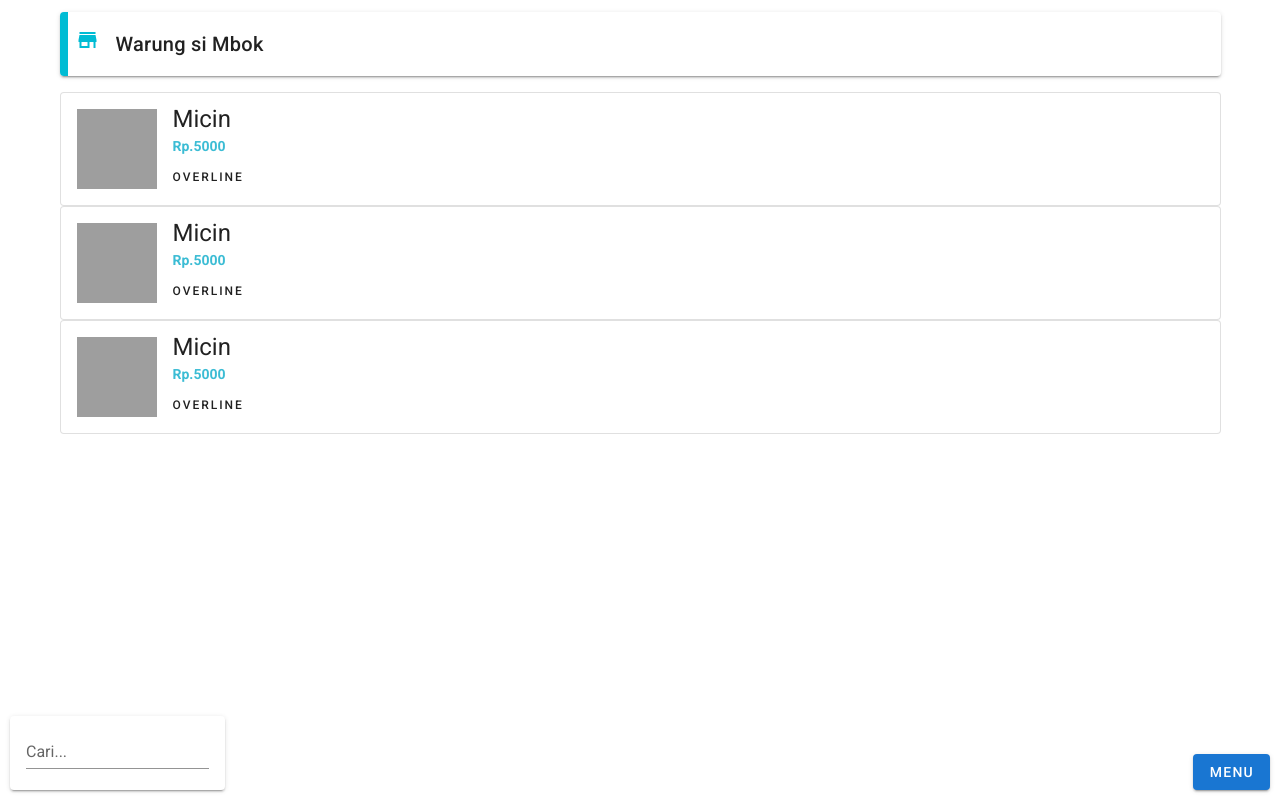
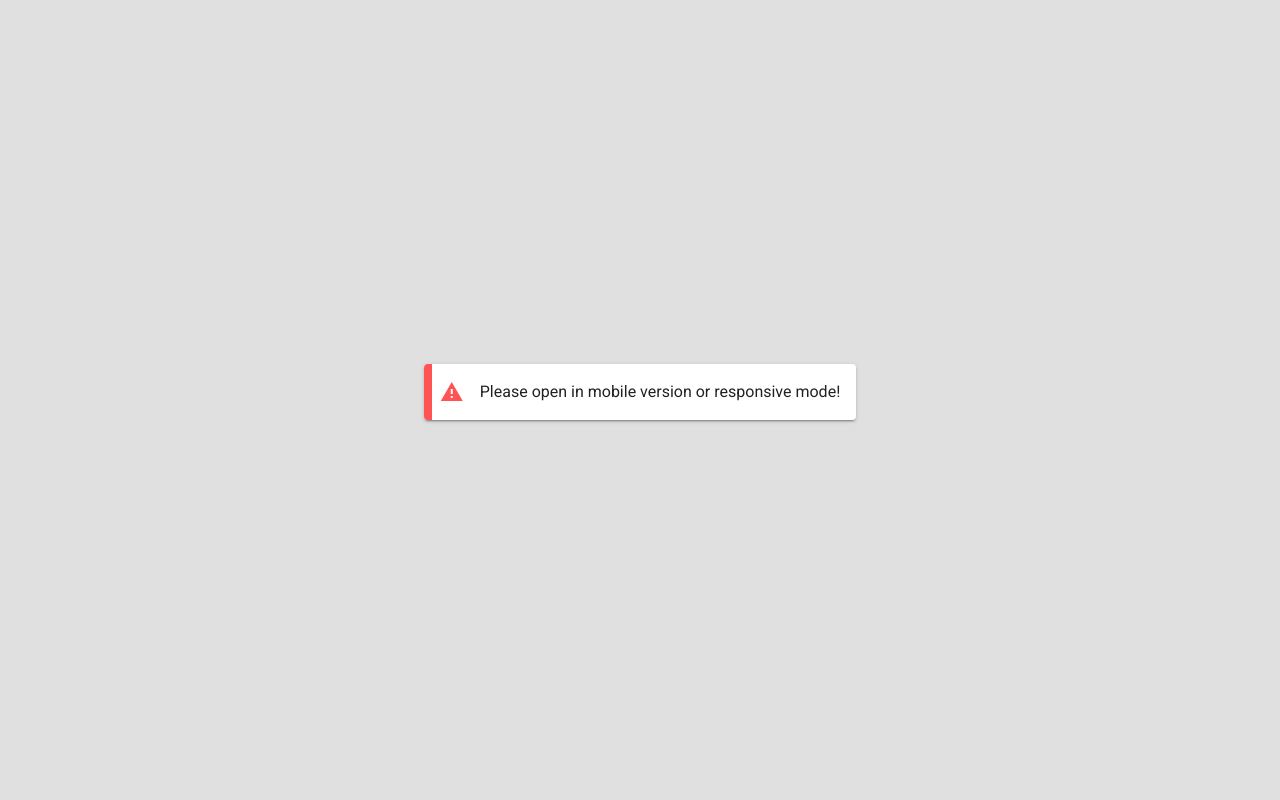
Before and after one commit to dani-edo/point-of-sale-edo, a Vue app: page / in a window 1280 px wide. Built offline with nearby package versions, Linux system fonts and the light colour scheme; grey boxes are pictures that could not be loaded.

Commit message:
disable dekstop

```diff
--- a/package.json
+++ b/package.json
@@ -12,6 +12,7 @@
     "firebase": "^7.14.0",
     "vue": "^2.6.11",
     "vue-firebase": "^1.0.8",
+    "vue-router": "^3.1.6",
     "vuetify": "^2.2.11"
   },
   "devDependencies": {
--- a/src/App.vue
+++ b/src/App.vue
@@ -1,5 +1,17 @@
 <template>
   <v-app>
+    <div class="blank" v-if="dekstop">
+      <v-alert
+        border="left"
+        colored-border
+        type="error"
+        elevation="2"
+        class="centered"
+      >
+        Please open in mobile version or responsive mode!
+      </v-alert>
+    </div>
+
     <v-sheet height="100vh" class="overflow-hidden" style="position: relative;">
       <v-navigation-drawer v-model="drawer" absolute temporary>
         <v-list-item>
@@ -66,16 +78,34 @@ export default {
         { title: "Daftar Produk", icon: "list" },
       ],
       title: "Warung si mbok",
+      dekstop: true,
     };
+  },
+  created() {
+    window.addEventListener("resize", this.onResize);
+    this.onResize();
+  },
+  destroyed() {
+    window.removeEventListener("resize", this.onResize);
+  },
+  methods: {
+    onResize() {
+      if (window.innerWidth < 768) {
+        this.dekstop = false;
+      } else {
+        this.dekstop = true;
+      }
+    },
   },
 };
 </script>
 
 <style scoped>
-button {
+button.primary {
   position: fixed;
   right: 10px;
   bottom: 10px;
+  background-color: #3bbcd4!important;
 }
 .card {
   max-width: calc(100% - 10px);
@@ -83,4 +113,16 @@ button {
 .v-alert__icon.v-icon {
   font-size: 2rem;
 }
+.blank {
+  position: absolute;
+  top: 0;
+  left: 0;
+  z-index: 1;
+  background: #e0e0e0;
+  width: 100vw;
+  height: 100vh;
+  display: flex;
+  align-items: center;
+  justify-content: center;
+}
 </style>
--- a/src/components/Home.vue
+++ b/src/components/Home.vue
@@ -28,9 +28,9 @@
               content.name
             }}</v-list-item-title>
             <v-list-item-subtitle class="price"
-              >Rp.{{ content.price }}</v-list-item-subtitle
+              >Rp.{{ content.price }} / {{ content.unit }}</v-list-item-subtitle
             >
-            <div class="overline mt-1">OVERLINE</div>
+            <div class="overline mt-1">{{ content.note }}</div>
           </v-list-item-content>
         </v-list-item>
 
@@ -52,20 +52,9 @@ export default {
       list: [
         {
           name: "Micin",
-          desc: "beli 3 dapet q",
+          note: "beli 3 dapet 1",
           price: 5000,
-          imageUrl: "https://cdn.vuetifyjs.com/images/cards/store.jpg",
-        },
-        {
-          name: "Micin",
-          desc: "beli 3 dapet q",
-          price: 5000,
-          imageUrl: "https://cdn.vuetifyjs.com/images/cards/store.jpg",
-        },
-        {
-          name: "Micin",
-          desc: "beli 3 dapet q",
-          price: 5000,
+          unit: "buah",
           imageUrl: "https://cdn.vuetifyjs.com/images/cards/store.jpg",
         },
       ],
@@ -92,4 +81,7 @@ export default {
   color: #3bbcd4 !important;
   font-weight: bold;
 }
+.v-application .overline {
+  text-transform: unset;
+}
 </style>
```
Also changed, not shown: 1 other file (tests, documents, lock files or other folders).
